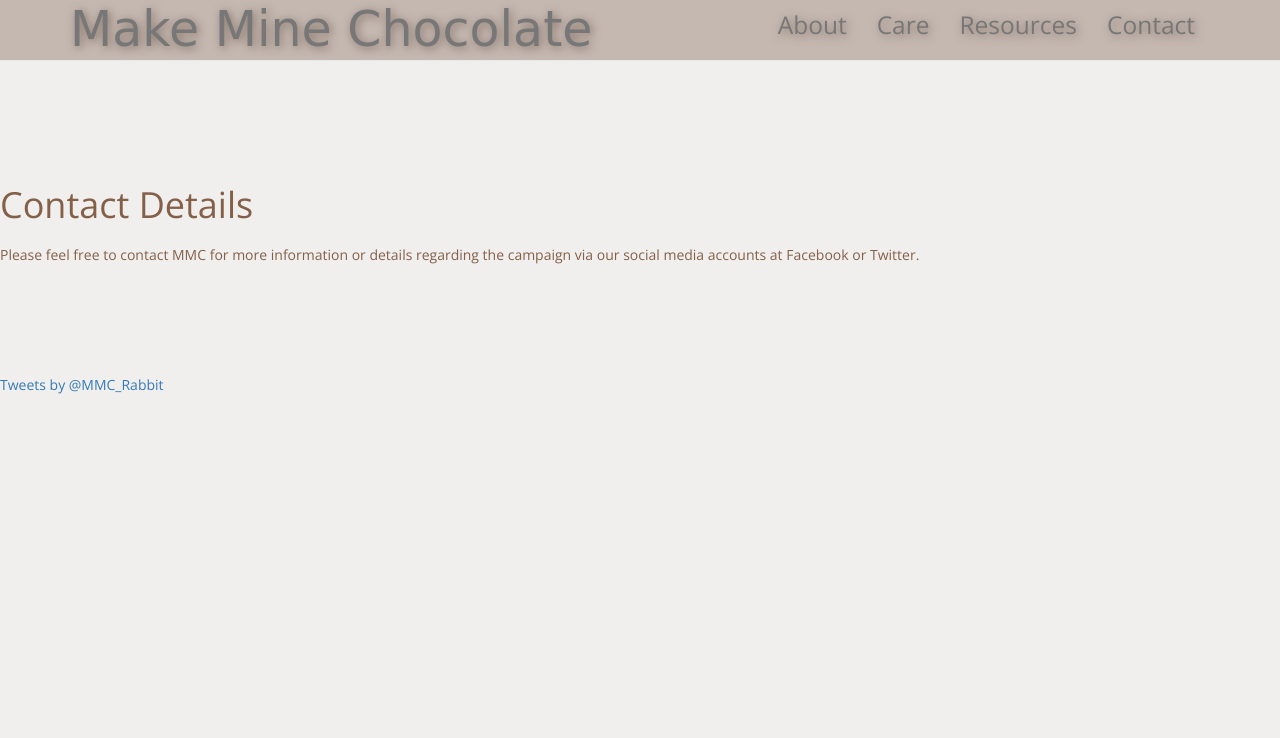
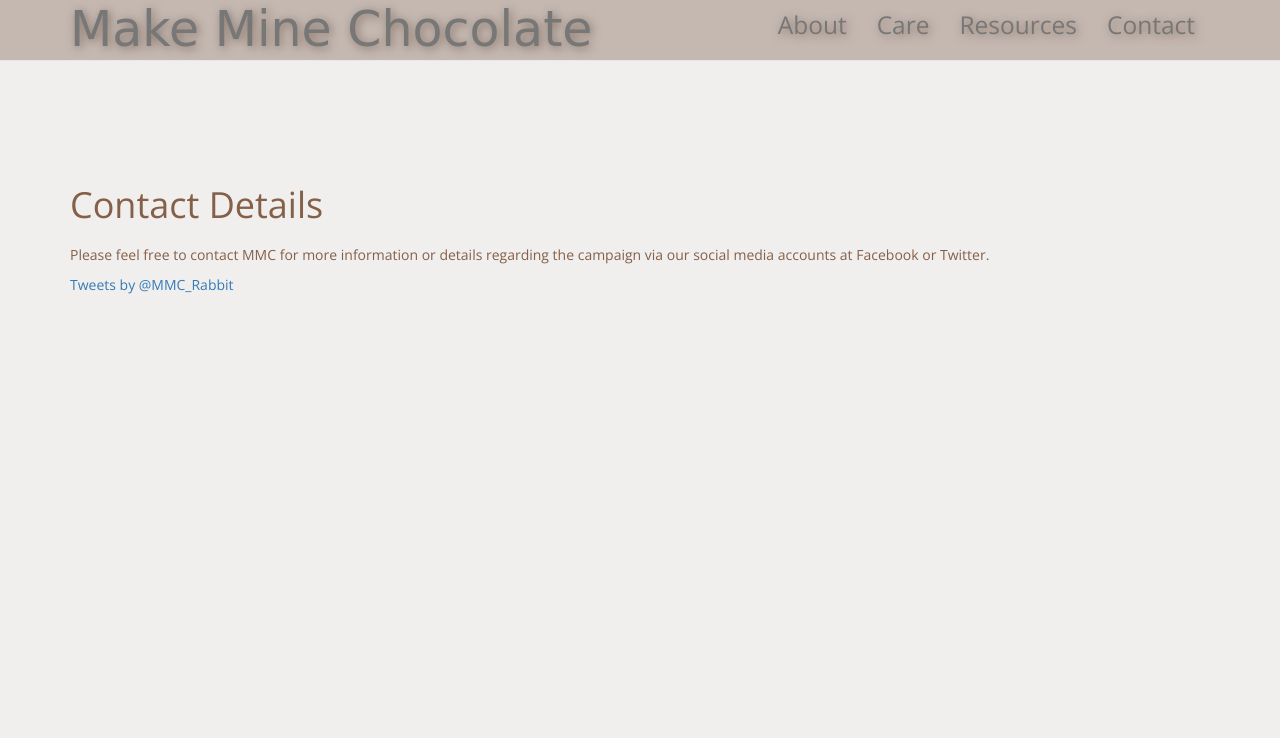
Before and after one commit to cait-b/MMC-Bootstrap, a plain HTML site: page contact.html in a window 1280 px wide. Shown: the top 738 px of the page. Drawn offline with nearby package versions, Linux system fonts and the light colour scheme; a script that the page names is missing; a web font is replaced by a local one.

Commit message:
tiny change to spacing on contact page

```diff
--- a/contact.html
+++ b/contact.html
@@ -63,23 +63,25 @@
         </div>
         <!-- /.container -->
       </nav>
+		<div class="container">
       <div class="row">
 		  <div class="col-md-12 topSpace">
 			<h1>Contact Details</h1>
 			<p>Please feel free to contact MMC for more information or details regarding the campaign via our social media accounts at Facebook or Twitter.</p>
        	  </div>
-		  <div class="col-md-2 topSpace">
+		  <div class="col-md-4">
 		  <!-- Twitter Plugin -->
 			<a class="twitter-timeline" href="https://twitter.com/MMC_Rabbit" data-widget-id="699008999853842432">Tweets by @MMC_Rabbit</a>
 			<script>!function(d,s,id){var js,fjs=d.getElementsByTagName(s)[0],p=/^http:/.test(d.location)?'http':'https';if(!d.getElementById(id)){js=d.createElement(s);js.id=id;js.src=p+"://platform.twitter.com/widgets.js";fjs.parentNode.insertBefore(js,fjs);}}(document,"script","twitter-wjs");</script>
 		  <!-- End Twitter Plugin -->
 		  </div>
-		  <div class="col-md-2 topSpace">
+		  <div class="col-md-4">
 		  <!-- Facebook Plugin 2/2 -->
 		    <div class="fb-page" data-href="https://www.facebook.com/Make-Mine-Chocolate-342712376109/" data-tabs="timeline" data-small-header="false" data-adapt-container-width="true" data-hide-cover="true" data-show-facepile="false"></div>
           <!-- End Facebook Plugin 2/2 -->
 		  </div>
       </div>
+		</div>
       <footer class="footer">
       <div class="container">
         <p class="text-muted">&copy; 2016 Make Mine Chocolate
```
